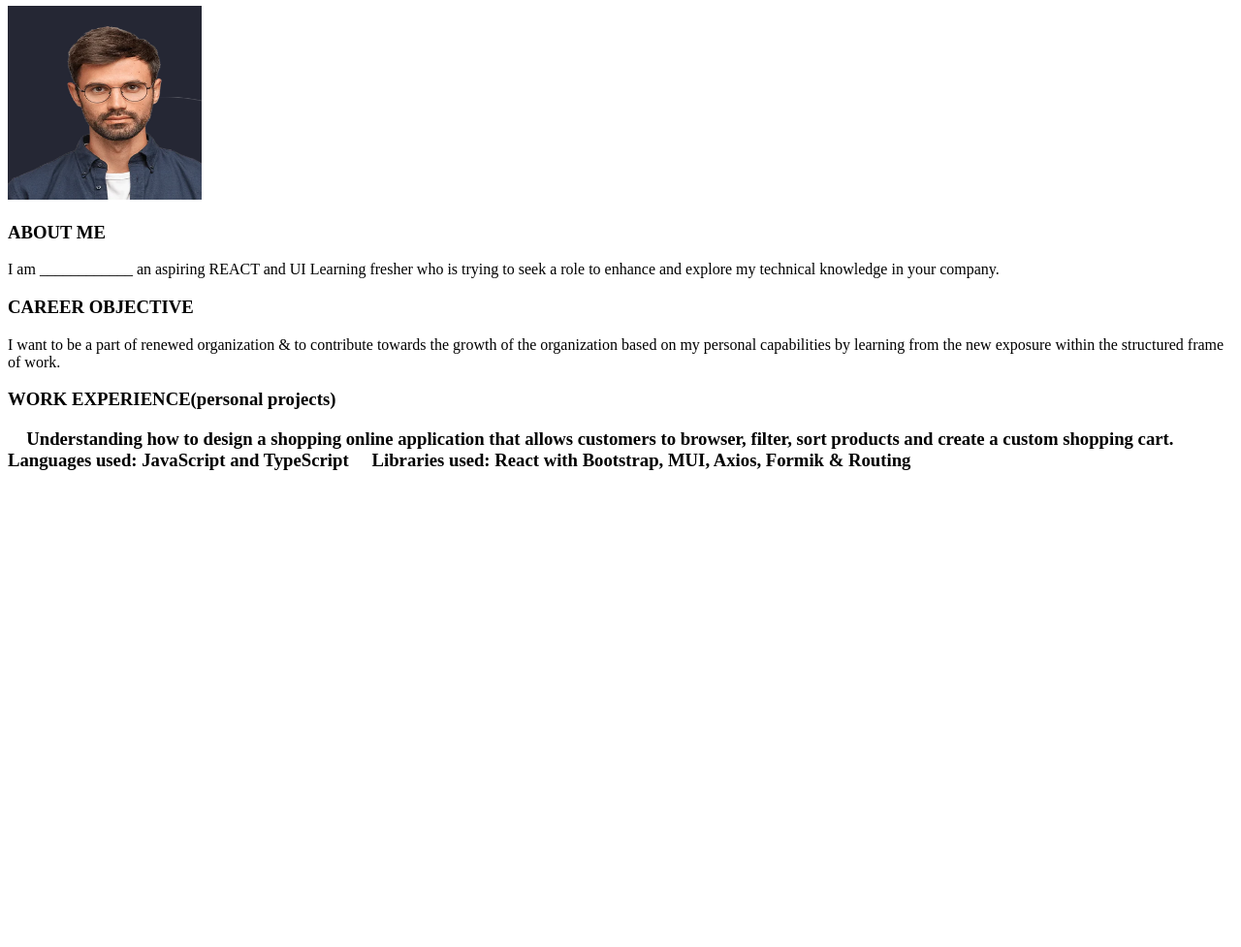
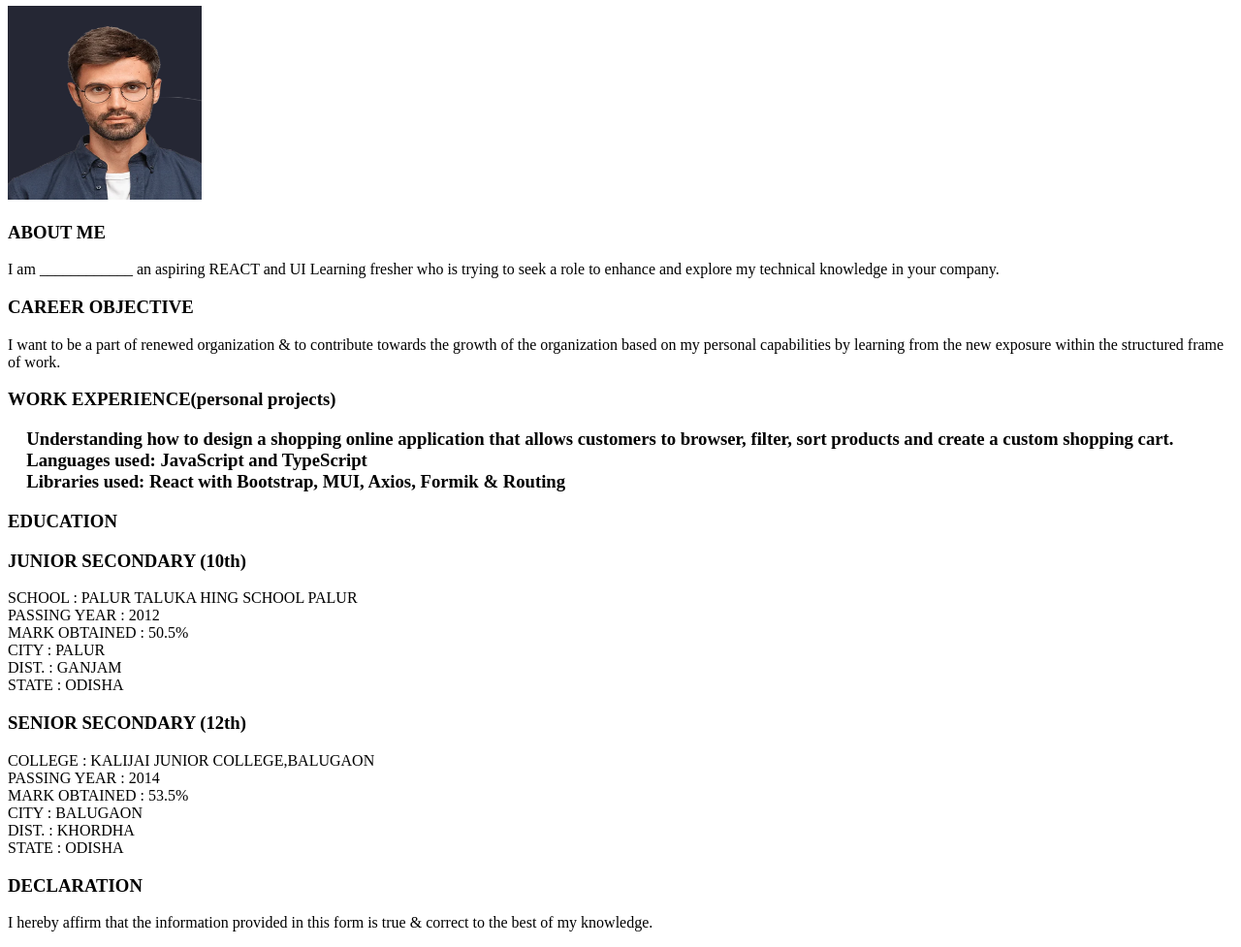
Before and after one commit to BULUNAHAK/ui-portfolio, a website: page index.html in a window 1280 px wide. Shown: the part 84-1061 px from the top of the page at 97% size. Before the commit the page ends 800 px from the top, so only its background shows below. Drawn offline with nearby package versions, Linux system fonts and the light colour scheme.

Commit message:
Update index.html

```diff
--- a/index.html
+++ b/index.html
@@ -23,9 +23,31 @@
     <p>
          Understanding how to design a shopping online application that
 allows customers to browser, filter, sort products and create a custom
-shopping cart.
- Languages used: JavaScript and TypeScript
- Libraries used: React with Bootstrap, MUI, Axios, Formik &amp; Routing
+shopping cart.<br>
+ Languages used: JavaScript and TypeScript<br>
+ Libraries used: React with Bootstrap, MUI, Axios, Formik &amp; Routing<br>
+    </p>
+    <h3>EDUCATION</h3>
+    <h3>JUNIOR SECONDARY (10th)</h3>
+        SCHOOL               : PALUR TALUKA HING SCHOOL PALUR<br>
+        PASSING YEAR         : 2012<br>
+        MARK OBTAINED        : 50.5%<br>
+        CITY                 : PALUR<br>
+        DIST.                : GANJAM<br>
+        STATE                : ODISHA<br>
+    <h3>SENIOR SECONDARY (12th)</h3>
+    <p>
+        COLLEGE              : KALIJAI JUNIOR COLLEGE,BALUGAON<br>
+        PASSING YEAR         : 2014<br>
+        MARK OBTAINED        : 53.5%<br>
+        CITY                 : BALUGAON<br>
+        DIST.                : KHORDHA<br>
+        STATE                : ODISHA<br>
+    </p>
+    <h3>DECLARATION</h3>
+    <p>
+        I hereby affirm that the information provided in this form is true &amp; correct to the best
+of my knowledge.
     </p>
 </body>
 </html>
```
